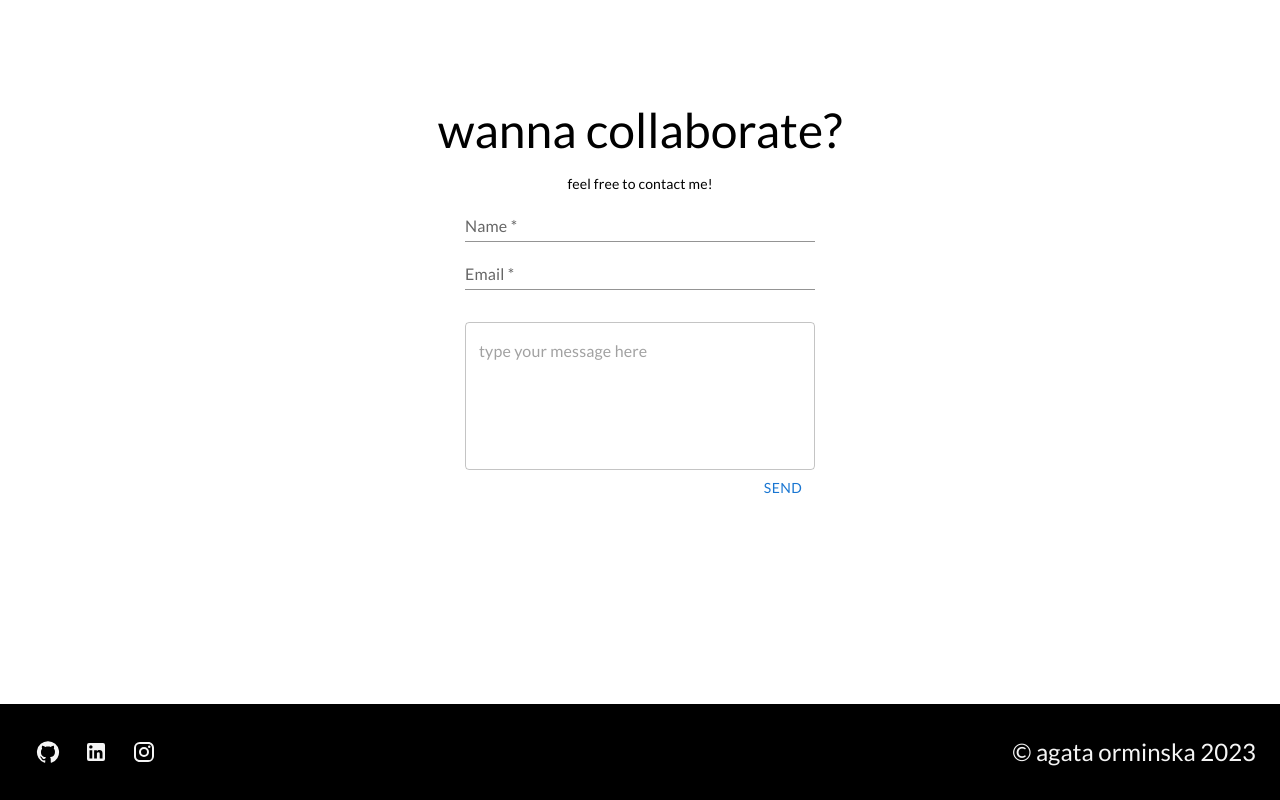
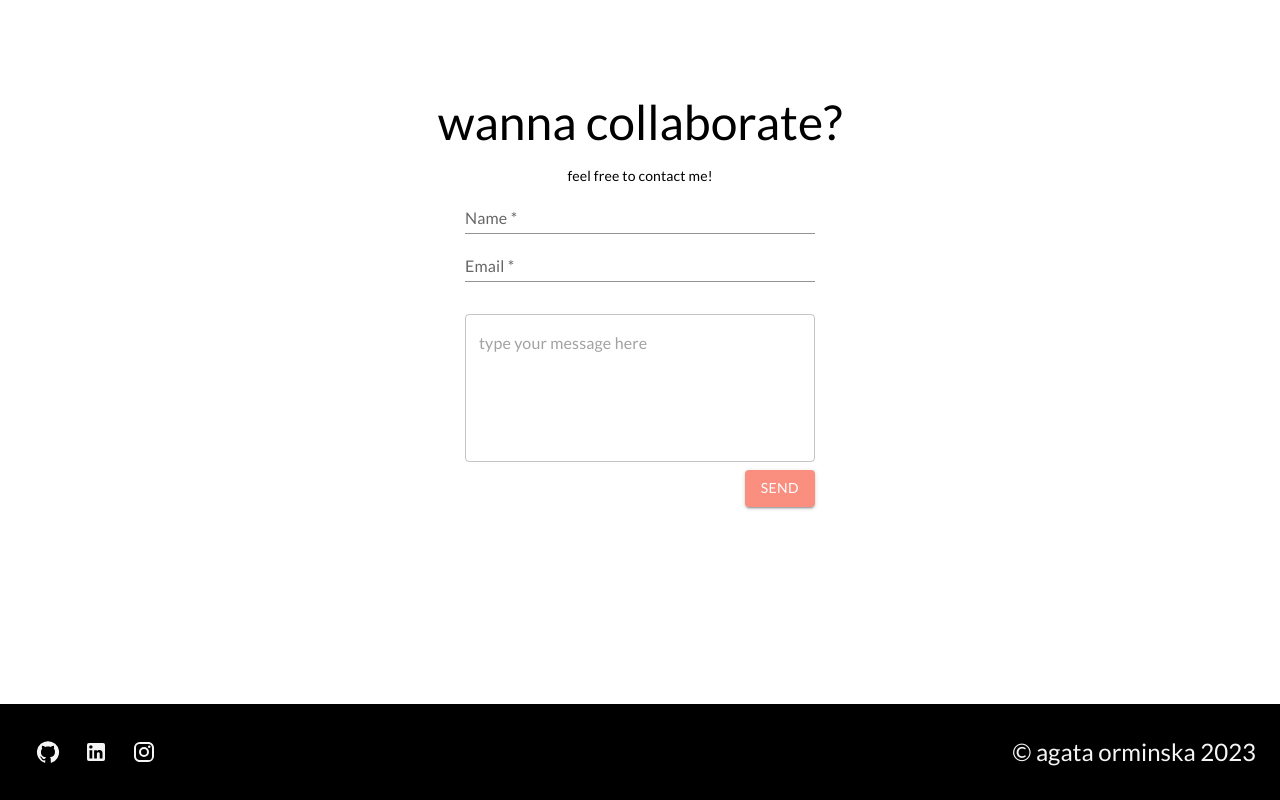
Before and after one commit to zodiakara/ao_folio, a React (Create React App) app: page / in a window 1280 px wide. Shown: the part 2898-3698 px from the top of the page. Built offline with nearby package versions, Linux system fonts and the light colour scheme.

Commit message:
form update

```diff
--- a/src/assets/myProjects.js
+++ b/src/assets/myProjects.js
@@ -4,6 +4,7 @@ export const myProjects = [
     scope: "Frontend and Backend",
     stackFE: "React, Redux, MUI",
     stackBE: "",
+    image: {},
     repoFE: "https://github.com/zodiakara/-capstone-project-FE",
     repoBE: "",
     prodFE: "",
@@ -15,6 +16,7 @@ export const myProjects = [
     scope: "Frontend and Backend",
     stackFE: "React, Redux, Bootstrap",
     stackBE: "",
+    image: {},
     repoFE: "https://github.com/zodiakara/LINKEDIN-CLONE-FE",
     repoBE: "",
     prodFE: "",
@@ -26,6 +28,7 @@ export const myProjects = [
     scope: "Frontend and Backend",
     stackFE: "React, Redux, Typescript, MUI, Bootstrap",
     stackBE: "",
+    image: {},
     repoFE: "link",
     repoBE: "",
     prodFE: "",
@@ -37,6 +40,7 @@ export const myProjects = [
     scope: "Frontend",
     stackFE: "Javascript, CSS",
     stackBE: "",
+    image: {},
     repoFE: "https://github.com/zodiakara/calculator-js",
     repoBE: "",
     prodFE: "",
--- a/src/components/contact/ContactForm.jsx
+++ b/src/components/contact/ContactForm.jsx
@@ -48,7 +48,16 @@ function ContactForm() {
           />
         </Stack>
         <Box sx={{ display: "flex", justifyContent: "flex-end" }}>
-          <Button type="submit" disabled={state.submitting}>
+          <Button
+            type="submit"
+            disabled={state.submitting}
+            variant="contained"
+            sx={{
+              backgroundColor: "#fa8e7f",
+              marginY: "0.5rem",
+              "&:hover": { backgroundColor: "#fd6651" },
+            }}
+          >
             Send
           </Button>
         </Box>
```
